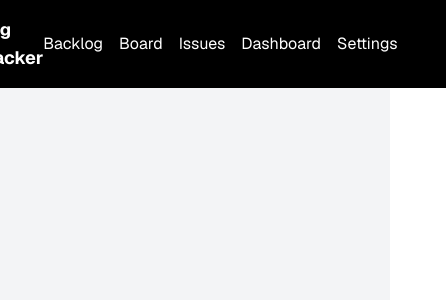
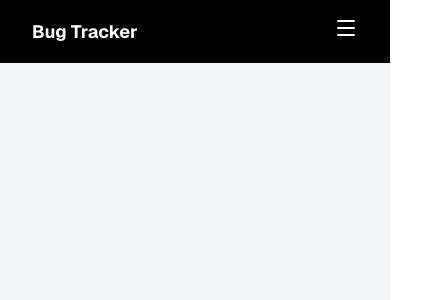
Before and after one commit to granttxiv/bug-tracker, a Next.js app: page / in a window 390 px wide. Shown: the top 300 px of the page, 446 px wide, since content can reach past the window. Built offline with nearby package versions, Linux system fonts and the light colour scheme.

Commit message:
Add hamburger menu for mobile navigation and improve layout structure

```diff
--- a/app/header/page.tsx
+++ b/app/header/page.tsx
@@ -2,6 +2,7 @@
 import Image from "next/image";
 import Link from "next/link";
 import { useState } from "react";
+import { Menu } from "lucide-react";
 
 const NavHeader = ({ className }: { className: string }) => {
 	const [isOpen, setIsOpen] = useState(false);
@@ -12,7 +13,7 @@ const NavHeader = ({ className }: { className: string }) => {
 					<Link href="/" className="text-white font-bold text-lg">
 						Bug Tracker
 					</Link>
-					<nav className="flex space-x-4">
+					<nav className="flex-nowrap items-center space-x-4 whitespace-nowrap hidden sm:flex">
 						<Link href="/backlog" className="text-white hover:text-gray-300">
 							Backlog
 						</Link>
@@ -38,7 +39,7 @@ const NavHeader = ({ className }: { className: string }) => {
 								onClick={() => setIsOpen((prev) => !prev)}
 							/>
 						</div>
-						{isOpen && (
+						{/* {isOpen && (
 							<div className="absolute right-4 mt-2 w-48 bg-white rounded-md shadow-lg z-10">
 								<Link
 									href="/profile"
@@ -53,8 +54,17 @@ const NavHeader = ({ className }: { className: string }) => {
 									Logout
 								</Link>
 							</div>
-						)}
+						)} */}
 					</nav>
+					<div className="sm:hidden">
+						<button
+							onClick={() => setIsOpen((prev) => !prev)}
+							className="text-white focus:outline-none"
+						>
+							<Menu size={24} />
+						</button>
+					</div>
+
 				</div>
 			</nav>
 		</>
--- a/app/page.tsx
+++ b/app/page.tsx
@@ -3,8 +3,8 @@ import NavHeader from "./header/page";
 
 export default function Home() {
 	return (
-		<div className="flex flex-col flex-1 items-center font-sans bg-gray-100 min-h-screen">
-			<NavHeader className="bg-black" />
+		<div className="flex flex-col flex-1 font-sans bg-gray-100 min-h-screen">
+			<NavHeader className="bg-black w-full text-center" />
 		</div>
 	);
 }
```
